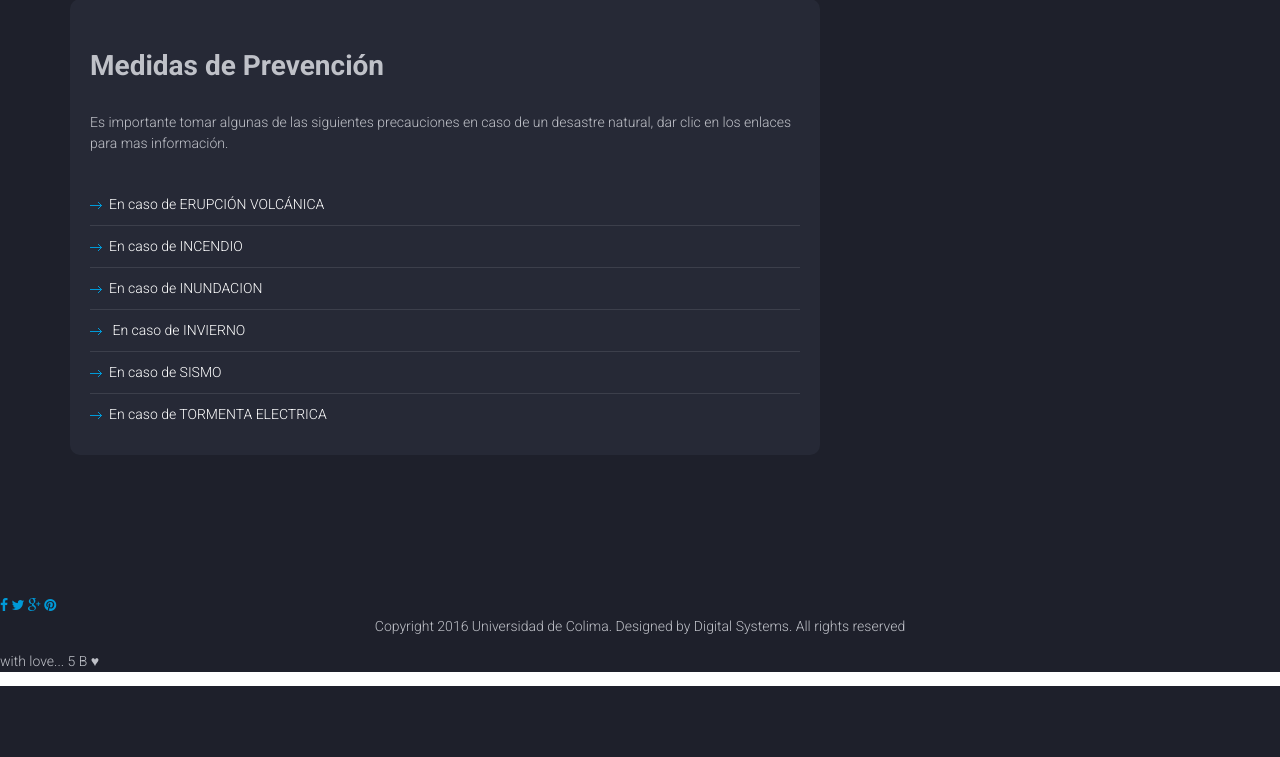
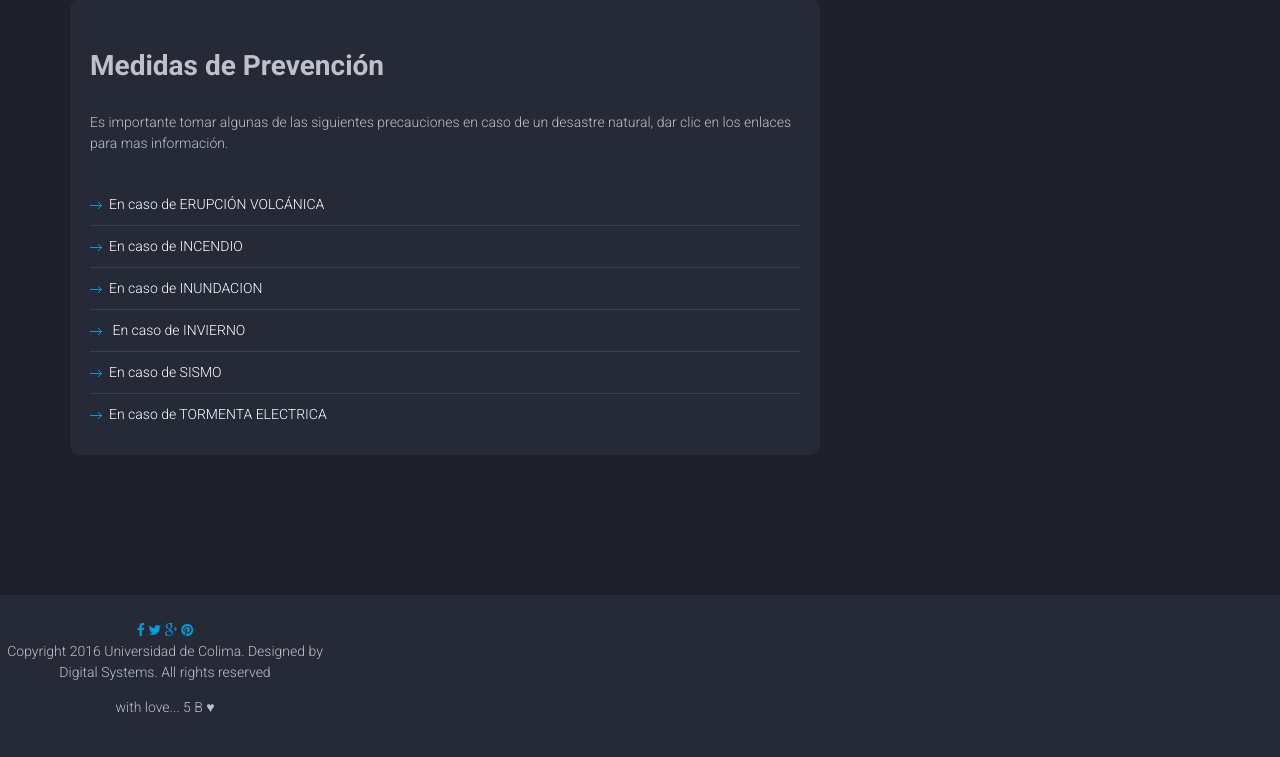
Before and after one commit to nekoninds/meteorologico, a PHP site: page /colima.php in a window 1280 px wide. Shown: the part 1101-1858 px from the top of the page. Before the commit the page ends 1787 px from the top, so only its background shows below. Run offline with PHP 8.4, Linux system fonts and the light colour scheme; data that the repository does not hold is empty; some libraries are stand-ins or nearby versions.

Commit message:
prueba footer 2

```diff
--- a/footer.php
+++ b/footer.php
@@ -7,8 +7,8 @@
 		<link rel="stylesheet" href="font-awesome/css/font-awesome.min.css">
 </head>
 <body>
-	<footer class="site-footer0">
-			<div class="container0">
+	<footer class="site-footer0" style="background: #262936; padding: 25px 0;">
+			<div class="container0" style="padding-left: 0px; width: 330px; text-align: center;">
 				<div class="social-links0" style="margin: 0px auto;">
 					<a href="https://www.facebook.com/" ><i class="fa fa-facebook"></i></a>
 					<a href="https://twitter.com/"><i class="fa fa-twitter"></i></a>
```
